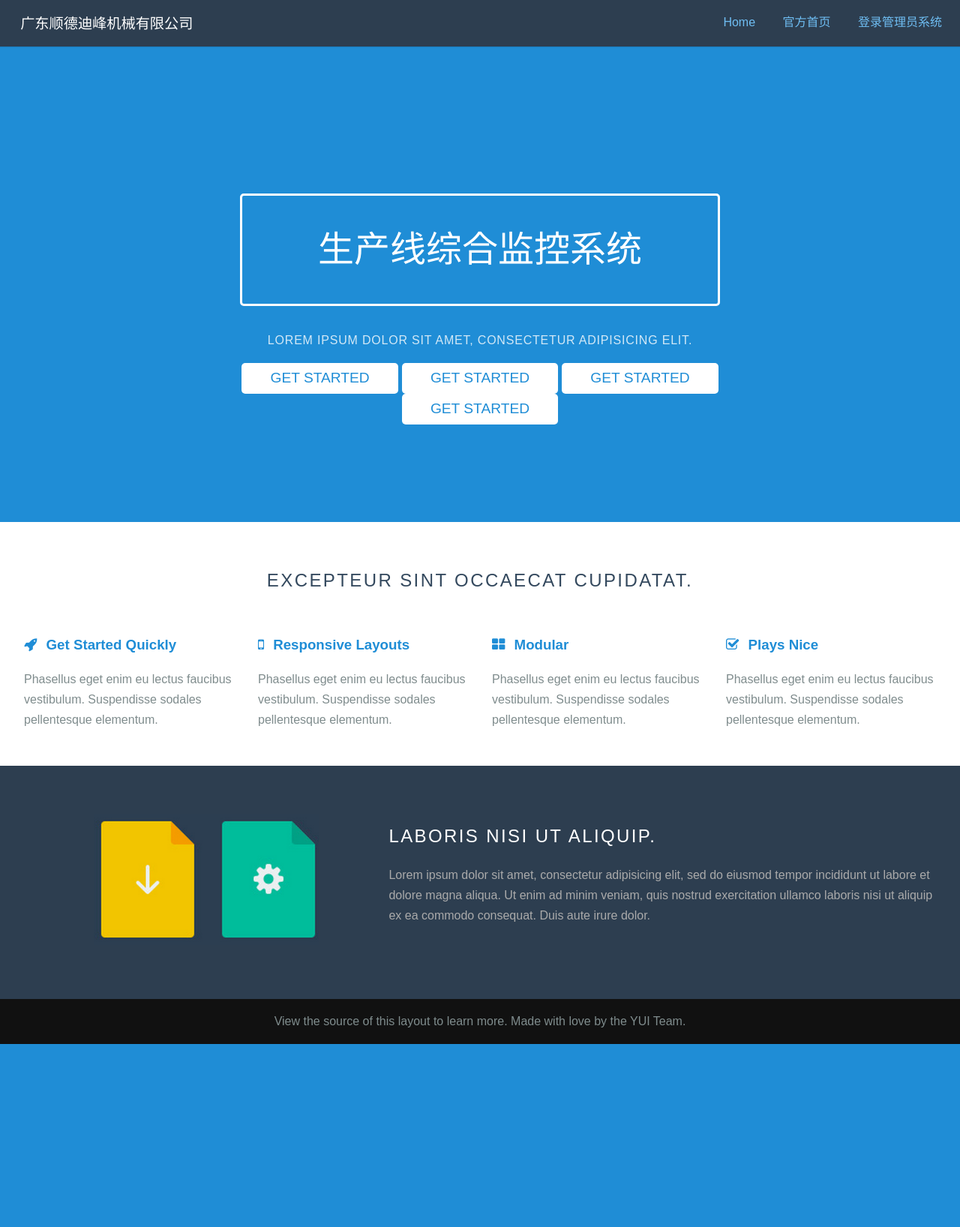
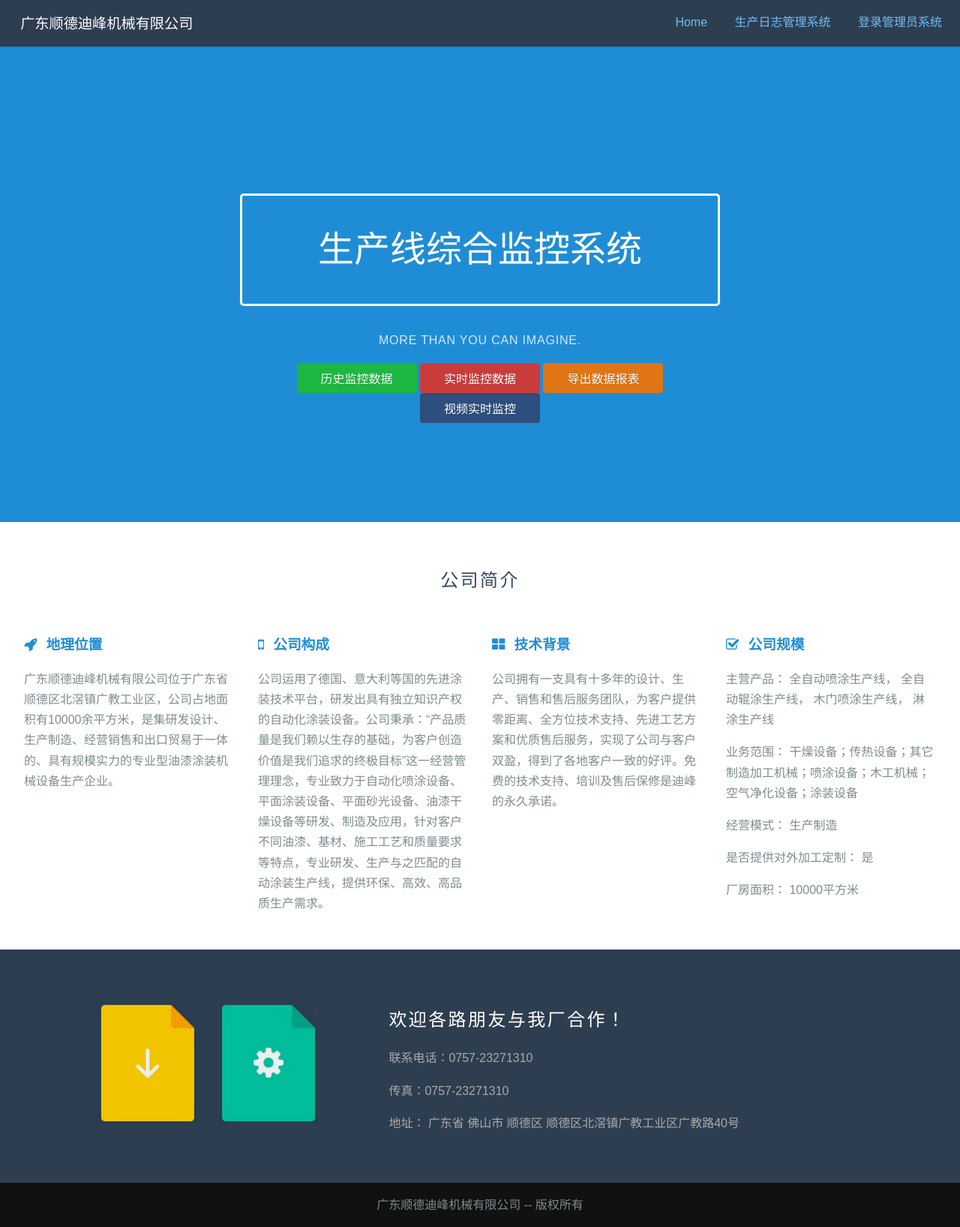
Before and after one commit to quietcoolwu/django_surveillance, a Django app: page / in a window 1280 px wide. Shown: the whole page at 75% size. Before the commit the page ends 1392 px from the top, so only its background shows below. Run offline with Django 3.2, Linux system fonts and the light colour scheme; some libraries are stand-ins or nearby versions.

Commit message:
renew mainpage

```diff
--- a/d10server/urls.py
+++ b/d10server/urls.py
@@ -31,7 +31,7 @@ urlpatterns = [
     url(r'^video/', video_views.video),
     url(r'^home/', video_views.home, name='home'),
     url(r'^$', video_views.prod_index, name='prod_index'),
-    url(r'^home/(?P<id>\d+)/$', video_views.detail, name='detail'),
+    url(r'^(?P<id>\d+)/$', video_views.detail, name='detail'),
     url(r'^env/', video_views.env),
     url(r'^download_csv/$', video_views.download_csv),
     url(r'^dashboard/', include(router.urls), name='dashboard'),
--- a/templates/prod_index.html
+++ b/templates/prod_index.html
@@ -19,27 +19,55 @@
 
 <div class="header">
   <div class="home-menu pure-menu pure-menu-horizontal pure-menu-fixed">
-    <a class="pure-menu-heading" href="">广东顺德迪峰机械有限公司</a>
+    <a class="pure-menu-heading" href="/">广东顺德迪峰机械有限公司</a>
 
     <ul class="pure-menu-list">
       <li class="pure-menu-item"><a href="/" class="pure-menu-link">Home</a></li>
-      <li class="pure-menu-item"><a href="/" class="pure-menu-link">官方首页</a></li>
-      <li class="pure-menu-item"><a href="/admin" class="pure-menu-link">登录管理员系统</a></li>
+      <li class="pure-menu-item"><a href="/home" class="pure-menu-link" target="_blank">生产日志管理系统</a></li>
+      <li class="pure-menu-item"><a href="/admin" class="pure-menu-link" target="_blank">登录管理员系统</a></li>
     </ul>
   </div>
 </div>
 
 <div class="splash-container">
   <div class="splash">
+    <style scoped>
+
+      .button-success,
+      .button-error,
+      .button-warning,
+      .button-secondary {
+        color: white;
+        border-radius: 4px;
+        text-shadow: 0 1px 1px rgba(0, 0, 0, 0.2);
+      }
+
+      .button-success {
+        background: rgb(28, 184, 65); /* this is a green */
+      }
+
+      .button-error {
+        background: rgb(202, 60, 60); /* this is a maroon */
+      }
+
+      .button-warning {
+        background: rgb(223, 117, 20); /* this is an orange */
+      }
+
+      .button-secondary {
+        background: #2e4e7e; /* this is a light blue */
+      }
+
+    </style>
     <h1 class="splash-head">生产线综合监控系统</h1>
     <p class="splash-subhead">
-      Lorem ipsum dolor sit amet, consectetur adipisicing elit.
+      More than you can imagine.
     </p>
     <p>
-      <a href="http://purecss.io" class="pure-button pure-button-primary">Get Started</a>
-      <a href="http://purecss.io" class="pure-button pure-button-primary">Get Started</a>
-      <a href="http://purecss.io" class="pure-button pure-button-primary">Get Started</a>
-      <a href="http://purecss.io" class="pure-button pure-button-primary">Get Started</a>
+      <a href="/env" target="_blank" class="pure-button button-success">历史监控数据</a>
+      <a href="/dashboard" target="_blank" class="pure-button button-error">实时监控数据</a>
+      <a href="/download_csv" class="pure-button button-warning">导出数据报表</a>
+      <a href="/video" target="_blank" class="pure-button button-secondary">视频实时监控</a>
     </p>
 
   </div>
@@ -47,44 +75,53 @@
 
 <div class="content-wrapper">
   <div class="content">
-    <h2 class="content-head is-center">Excepteur sint occaecat cupidatat.</h2>
-
+    <h2 class="content-head is-center">公司简介</h2>
     <div class="pure-g">
       <div class="l-box pure-u-1 pure-u-md-1-2 pure-u-lg-1-4">
 
         <h3 class="content-subhead">
           <i class="fa fa-rocket"></i>
-          Get Started Quickly
+          地理位置
         </h3>
         <p>
-          Phasellus eget enim eu lectus faucibus vestibulum. Suspendisse sodales pellentesque elementum.
+          广东顺德迪峰机械有限公司位于广东省顺德区北滘镇广教工业区，公司占地面积有10000余平方米，是集研发设计、生产制造、经营销售和出口贸易于一体的、具有规模实力的专业型油漆涂装机械设备生产企业。
         </p>
       </div>
       <div class="l-box pure-u-1 pure-u-md-1-2 pure-u-lg-1-4">
         <h3 class="content-subhead">
           <i class="fa fa-mobile"></i>
-          Responsive Layouts
+          公司构成
         </h3>
         <p>
-          Phasellus eget enim eu lectus faucibus vestibulum. Suspendisse sodales pellentesque elementum.
+          公司运用了德国、意大利等国的先进涂装技术平台，研发出具有独立知识产权的自动化涂装设备。公司秉承：“产品质量是我们赖以生存的基础，为客户创造价值是我们追求的终极目标”这一经营管理理念，专业致力于自动化喷涂设备、平面涂装设备、平面砂光设备、油漆干燥设备等研发、制造及应用，针对客户不同油漆、基材、施工工艺和质量要求等特点，专业研发、生产与之匹配的自动涂装生产线，提供环保、高效、高品质生产需求。
         </p>
       </div>
       <div class="l-box pure-u-1 pure-u-md-1-2 pure-u-lg-1-4">
         <h3 class="content-subhead">
           <i class="fa fa-th-large"></i>
-          Modular
+          技术背景
         </h3>
         <p>
-          Phasellus eget enim eu lectus faucibus vestibulum. Suspendisse sodales pellentesque elementum.
+          公司拥有一支具有十多年的设计、生产、销售和售后服务团队，为客户提供零距离、全方位技术支持、先进工艺方案和优质售后服务，实现了公司与客户双盈，得到了各地客户一致的好评。免费的技术支持、培训及售后保修是迪峰的永久承诺。
         </p>
       </div>
       <div class="l-box pure-u-1 pure-u-md-1-2 pure-u-lg-1-4">
         <h3 class="content-subhead">
           <i class="fa fa-check-square-o"></i>
-          Plays Nice
+          公司规模
         </h3>
         <p>
-          Phasellus eget enim eu lectus faucibus vestibulum. Suspendisse sodales pellentesque elementum.
+          主营产品：	全自动喷涂生产线， 全自动辊涂生产线， 木门喷涂生产线， 淋涂生产线
+        </p>
+        <p>
+          业务范围：	干燥设备；传热设备；其它制造加工机械；喷涂设备；木工机械；空气净化设备；涂装设备
+        </p>
+          经营模式：	生产制造
+        <p>
+          是否提供对外加工定制：	是
+        </p>
+        <p>
+          厂房面积：	10000平方米
         </p>
       </div>
     </div>
@@ -96,12 +133,16 @@
     </div>
     <div class="pure-u-1 pure-u-md-1-2 pure-u-lg-3-5">
 
-      <h2 class="content-head content-head-ribbon">Laboris nisi ut aliquip.</h2>
-
+      <h2 class="content-head content-head-ribbon">欢迎各路朋友与我厂合作！</h2>
       <p>
-        Lorem ipsum dolor sit amet, consectetur adipisicing elit, sed do eiusmod tempor incididunt ut labore et dolore
-        magna aliqua. Ut enim ad minim veniam, quis nostrud exercitation ullamco laboris nisi ut aliquip ex ea commodo
-        consequat. Duis aute irure dolor.
+        联系电话：0757-23271310
+      </p>
+      <p>
+        传真：0757-23271310
+      </p>
+      <p>
+      地址：
+广东省 佛山市 顺德区 顺德区北滘镇广教工业区广教路40号
       </p>
     </div>
   </div>
@@ -149,7 +190,7 @@
   -->
 
   <div class="footer l-box is-center">
-    View the source of this layout to learn more. Made with love by the YUI Team.
+    广东顺德迪峰机械有限公司 -- 版权所有
   </div>
 </div>
 </body>
--- a/video/views.py
+++ b/video/views.py
@@ -22,9 +22,9 @@ def test(request):
     return render(request, 'test.html', {'current_time': datetime.now()})
 
 
-def detail(request, _id):
+def detail(request, id):
     try:
-        post = Article.objects.get(id=str(_id))
+        post = Article.objects.get(id=str(id))
 
     except Article.DoesNotExist:
         raise Http404
```
Also changed, not shown: static/asset/css/blog.css (+17 -0 lines), templates/base.html (+6 -4 lines).
